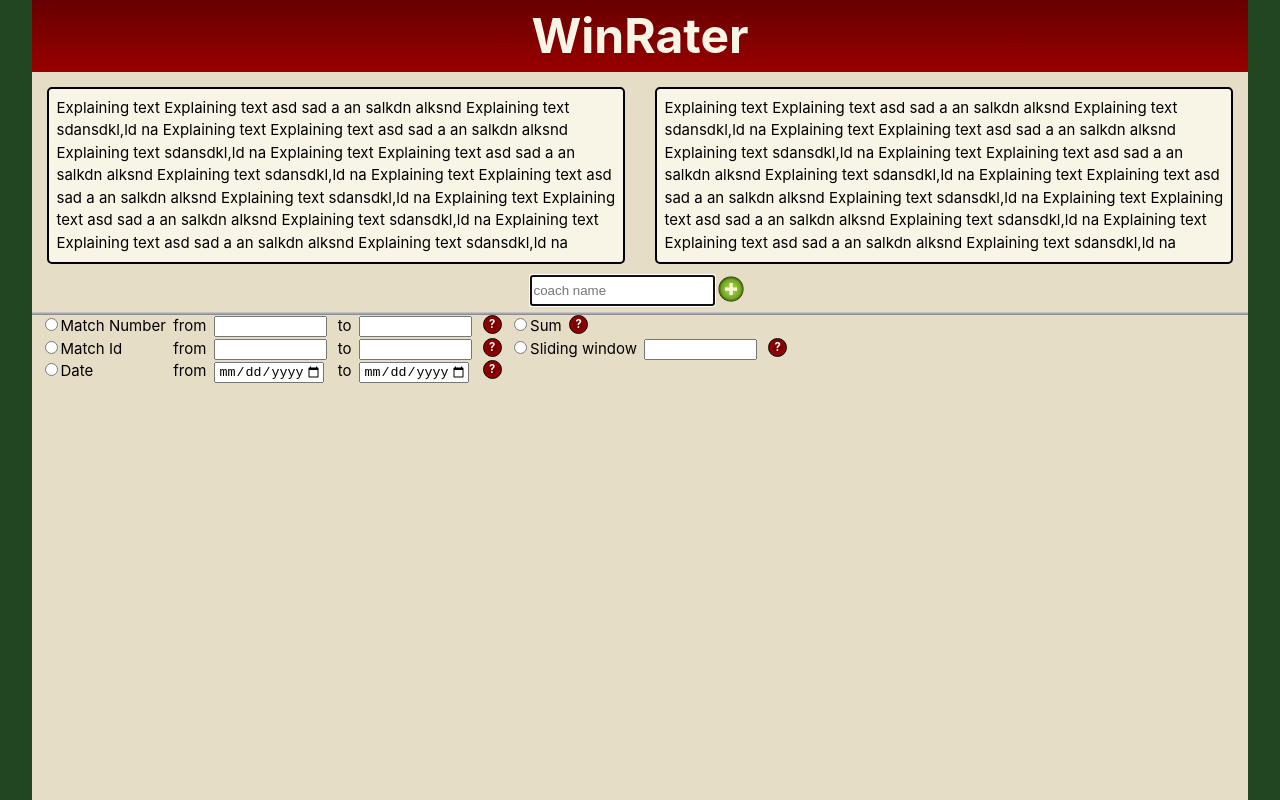
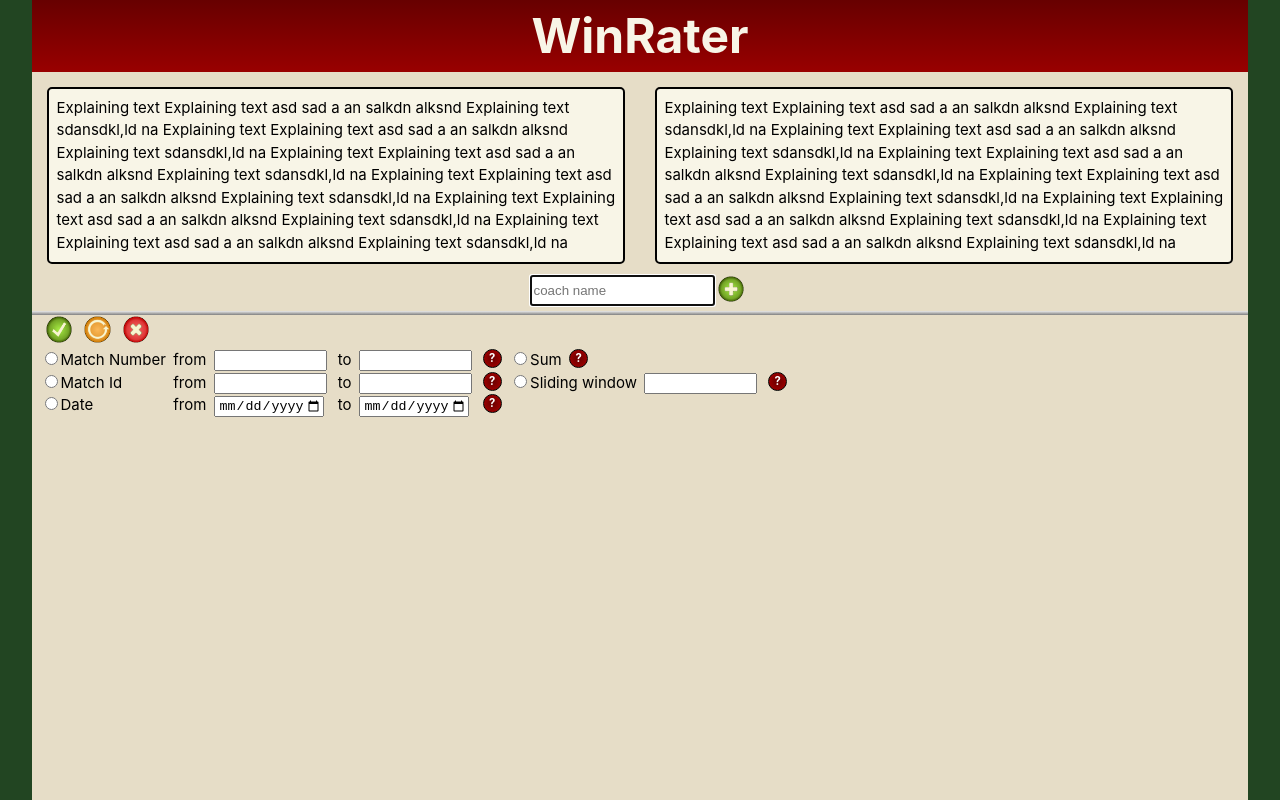
Before and after one commit to SanityResort/winrater, a Vue app: page / in a window 1280 px wide. Built offline with nearby package versions, Linux system fonts and the light colour scheme.

Commit message:
Add config editor icons

```diff
--- a/src/editor/ConfigEditor.vue
+++ b/src/editor/ConfigEditor.vue
@@ -1,5 +1,34 @@
 <template>
-  <div id="title">{{ editedConfig?.getTitle() }}</div>
+  <div id="title">
+    {{ editedConfig?.getTitle() }}
+    <IconButton
+      :src="applyIcon"
+      alt="Apply"
+      :callback="
+        () => {
+          console.log('apply')
+        }
+      "
+    />
+    <IconButton
+      :src="resetIcon"
+      alt="Reset"
+      :callback="
+        () => {
+          console.log('reset')
+        }
+      "
+    />
+    <IconButton
+      :src="removeIcon"
+      alt="Close"
+      :callback="
+        () => {
+          console.log('close')
+        }
+      "
+    />
+  </div>
   <div id="settings">
     <div id="ranges">
       <div class="setting spaced" :class="{ error: countError }">
@@ -192,6 +221,10 @@ import { useMatchStore } from '@/pinia/store'
 import HelpIcon from '@/common/HelpIcon.vue'
 import { ref } from 'vue'
 import { Aggregation, Range } from '@/rating/store'
+import IconButton from '@/common/IconButton.vue'
+import applyIcon from '../../icons/applyIcon.png'
+import removeIcon from '../../icons/removeIcon.png'
+import resetIcon from '../../icons/resetIcon.png'
 
 const { editedConfig, errorMessage } = storeToRefs(useMatchStore())
 
```
Also changed, not shown: icons/applyIcon.png (added), icons/resetIcon.png (added).
